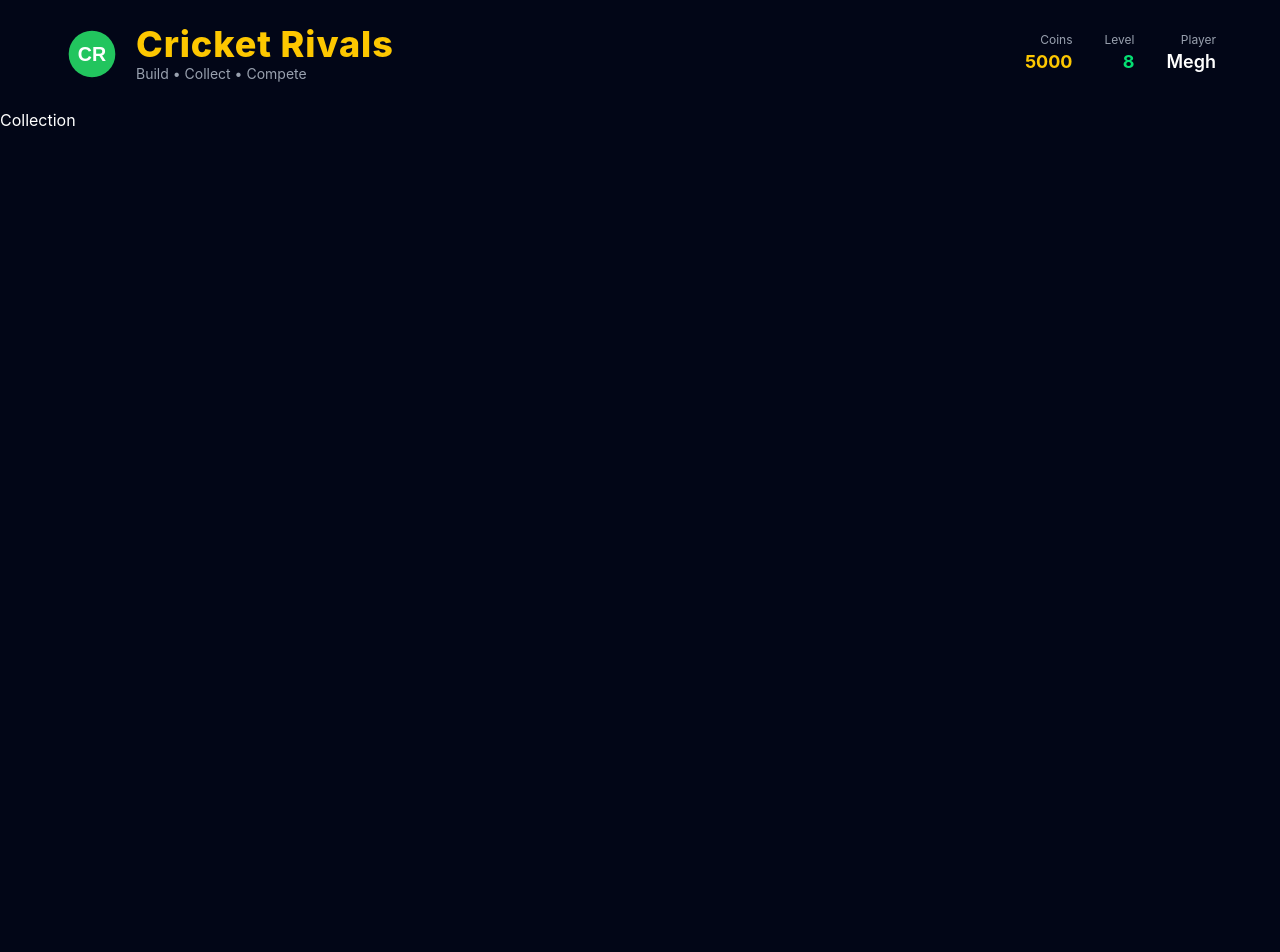
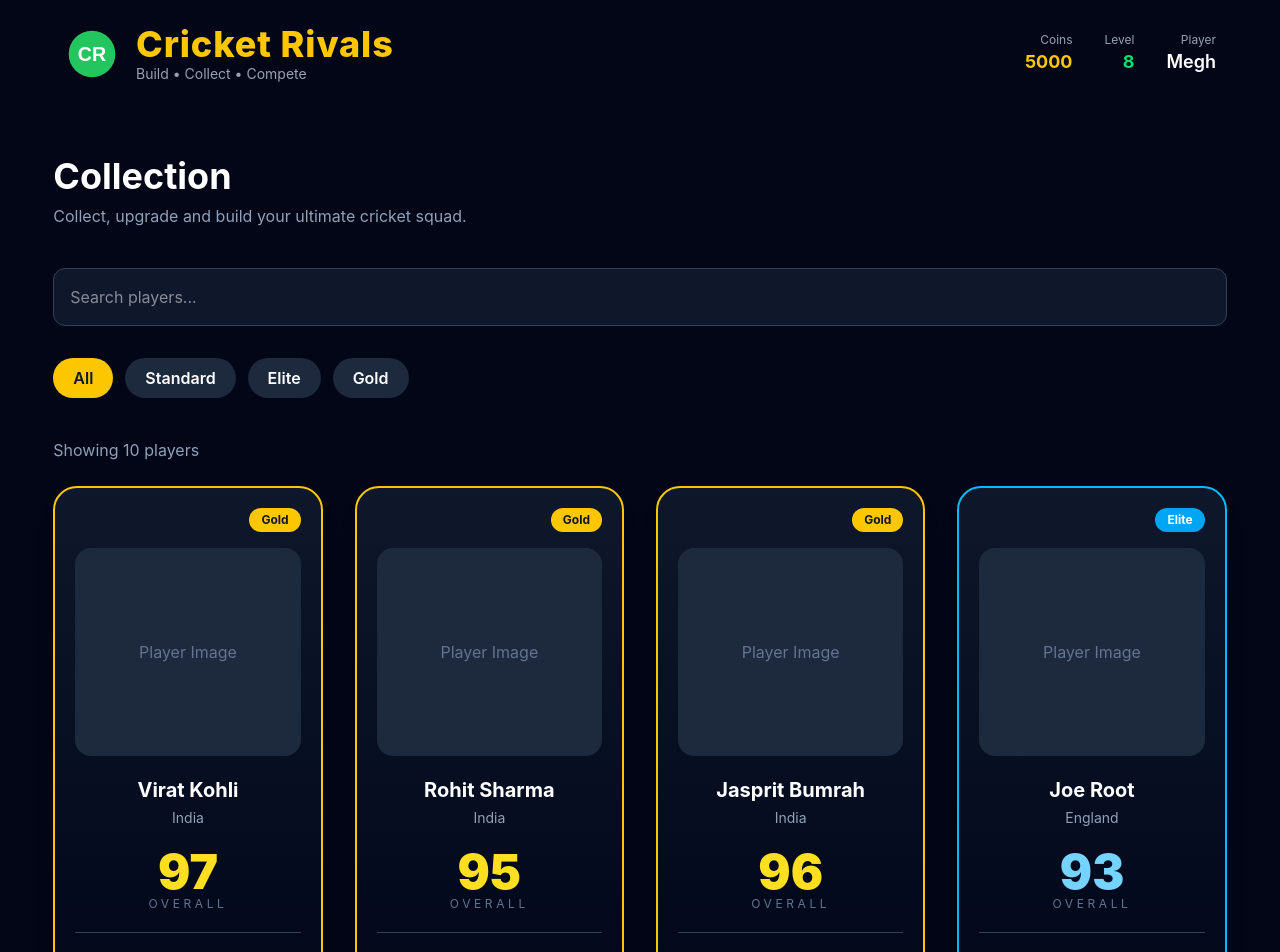
Before and after one commit to meghdesai3003/cricket-rivals, a React (Vite) app in the folder client/: page /collection in a window 1280 px wide. Shown: the top 952 px of the page. Before the commit the page ends 800 px from the top, so only its background shows below. Built offline with nearby package versions, Linux system fonts and the light colour scheme.

Commit message:
feat: added the searchable player collection with rarity filter

```diff
--- /dev/null
+++ b/client/src/components/PlayerCard.tsx
@@ -0,0 +1,115 @@
+import type { Player } from "../types/Player";
+
+interface PlayerCardProps {
+  player: Player;
+}
+
+function PlayerCard({ player }: PlayerCardProps) {
+  const rarityStyles = {
+    Standard: {
+      border: "border-slate-500",
+      badge: "bg-slate-600 text-white",
+      overall: "text-slate-300",
+    },
+    Elite: {
+      border: "border-sky-400",
+      badge: "bg-sky-500 text-white",
+      overall: "text-sky-300",
+    },
+    Gold: {
+      border: "border-yellow-400",
+      badge: "bg-yellow-400 text-slate-900",
+      overall: "text-yellow-300",
+    },
+  };
+
+  const style = rarityStyles[player.rarity];
+
+  return (
+    <div
+      className={`
+        group
+        rounded-3xl
+        border-2
+        ${style.border}
+        bg-gradient-to-b
+        from-slate-900
+        to-slate-950
+        p-5
+        shadow-xl
+        transition-all
+        duration-300
+        hover:-translate-y-2
+        hover:scale-[1.03]
+        hover:shadow-2xl
+      `}
+    >
+      {/* Rarity Badge */}
+      <div className="flex justify-end">
+        <span
+          className={`
+            rounded-full
+            px-3
+            py-1
+            text-xs
+            font-bold
+            ${style.badge}
+          `}
+        >
+          {player.rarity}
+        </span>
+      </div>
+
+      {/* Player Image Placeholder */}
+      <div className="mt-4 flex h-52 items-center justify-center rounded-2xl bg-slate-800">
+        <span className="text-slate-500">
+          Player Image
+        </span>
+      </div>
+
+      {/* Name */}
+      <h2 className="mt-5 text-center text-xl font-bold text-white">
+        {player.name}
+      </h2>
+
+      {/* Country */}
+      <p className="mt-1 text-center text-sm text-slate-400">
+        {player.country}
+      </p>
+
+      {/* Overall */}
+      <div className="mt-5 text-center">
+        <p className={`text-5xl font-black ${style.overall}`}>
+          {player.overall}
+        </p>
+
+        <p className="text-xs tracking-[0.3em] text-slate-500">
+          OVERALL
+        </p>
+      </div>
+
+      {/* Divider */}
+      <div className="my-5 border-t border-slate-700"></div>
+
+      {/* Stats */}
+      <div className="space-y-3 text-sm">
+        <div className="flex justify-between">
+          <span className="text-slate-400">Batting</span>
+          <span className="font-bold">{player.batting}</span>
+        </div>
+
+        <div className="flex justify-between">
+          <span className="text-slate-400">Bowling</span>
+          <span className="font-bold">{player.bowling}</span>
+        </div>
+
+        <div className="flex justify-between">
+          <span className="text-slate-400">Fielding</span>
+          <span className="font-bold">{player.fielding}</span>
+        </div>
+      </div>
+    </div>
+  );
+}
+
+export default PlayerCard;
--- /dev/null
+++ b/client/src/data/players.ts
@@ -0,0 +1,114 @@
+import type { Player } from "../types/Player";
+
+export const players: Player[] = [
+  {
+    id: 1,
+    name: "Virat Kohli",
+    country: "India",
+    batting: 98,
+    bowling: 20,
+    fielding: 94,
+    overall: 97,
+    rarity: "Gold",
+    image: "",
+  },
+  {
+    id: 2,
+    name: "Rohit Sharma",
+    country: "India",
+    batting: 96,
+    bowling: 18,
+    fielding: 88,
+    overall: 95,
+    rarity: "Gold",
+    image: "",
+  },
+  {
+    id: 3,
+    name: "Jasprit Bumrah",
+    country: "India",
+    batting: 28,
+    bowling: 99,
+    fielding: 91,
+    overall: 96,
+    rarity: "Gold",
+    image: "",
+  },
+  {
+    id: 4,
+    name: "Joe Root",
+    country: "England",
+    batting: 94,
+    bowling: 40,
+    fielding: 89,
+    overall: 93,
+    rarity: "Elite",
+    image: "",
+  },
+  {
+    id: 5,
+    name: "Pat Cummins",
+    country: "Australia",
+    batting: 52,
+    bowling: 95,
+    fielding: 90,
+    overall: 93,
+    rarity: "Elite",
+    image: "",
+  },
+  {
+    id: 6,
+    name: "Kane Williamson",
+    country: "New Zealand",
+    batting: 95,
+    bowling: 32,
+    fielding: 90,
+    overall: 94,
+    rarity: "Elite",
+    image: "",
+  },
+  {
+    id: 7,
+    name: "KL Rahul",
+    country: "India",
+    batting: 94,
+    bowling: 18,
+    fielding: 87,
+    overall: 92,
+    rarity: "Elite",
+    image: "",
+  },
+  {
+    id: 8,
+    name: "Rashid Khan",
+    country: "Afghanistan",
+    batting: 58,
+    bowling: 96,
+    fielding: 92,
+    overall: 93,
+    rarity: "Elite",
+    image: "",
+  },
+  {
+    id: 9,
+    name: "Travis Head",
+    country: "Australia",
+    batting: 91,
+    bowling: 35,
+    fielding: 86,
+    overall: 89,
+    rarity: "Standard",
+    image: "",
+  },
+  {
+    id: 10,
+    name: "Shubman Gill",
+    country: "India",
+    batting: 92,
+    bowling: 15,
+    fielding: 84,
+    overall: 90,
+    rarity: "Standard",
+    image: "",
+  },
+];
--- a/client/src/pages/Collection.tsx
+++ b/client/src/pages/Collection.tsx
@@ -1,8 +1,111 @@
+import { useState } from "react";
+import PlayerCard from "../components/PlayerCard";
+import { players } from "../data/players";
+
 function Collection() {
+  const [search, setSearch] = useState("");
+  const [selectedRarity, setSelectedRarity] = useState("All");
+
+  const filteredPlayers = players.filter((player) => {
+    const matchesSearch = player.name
+      .toLowerCase()
+      .includes(search.toLowerCase());
+
+    const matchesRarity =
+      selectedRarity === "All" ||
+      player.rarity === selectedRarity;
+
+    return matchesSearch && matchesRarity;
+  });
+
+  const filterButton = (
+    rarity: string,
+    activeColor: string
+  ) => (
+    <button
+      onClick={() => setSelectedRarity(rarity)}
+      className={`rounded-full px-5 py-2 font-semibold transition-all duration-300 ${
+        selectedRarity === rarity
+          ? `${activeColor} text-slate-900`
+          : "bg-slate-800 text-white hover:bg-slate-700"
+      }`}
+    >
+      {rarity}
+    </button>
+  );
+
   return (
-    <div>
-      <h1>Collection</h1>
-    </div>
+    <main className="mx-auto min-h-screen w-11/12 max-w-7xl py-12">
+
+      {/* Heading */}
+      <div className="mb-10">
+        <h1 className="text-4xl font-bold text-white">
+          Collection
+        </h1>
+
+        <p className="mt-2 text-slate-400">
+          Collect, upgrade and build your ultimate cricket squad.
+        </p>
+      </div>
+
+      {/* Search */}
+      <div className="mb-8">
+        <input
+          type="text"
+          placeholder="Search players..."
+          value={search}
+          onChange={(e) => setSearch(e.target.value)}
+          className="
+            w-full
+            rounded-xl
+            border
+            border-slate-700
+            bg-slate-900
+            p-4
+            text-white
+            outline-none
+            transition
+            focus:border-yellow-400
+          "
+        />
+      </div>
+
+      {/* Filters */}
+      <div className="mb-10 flex flex-wrap gap-3">
+        {filterButton("All", "bg-yellow-400")}
+        {filterButton("Standard", "bg-slate-400")}
+        {filterButton("Elite", "bg-sky-400")}
+        {filterButton("Gold", "bg-yellow-400")}
+      </div>
+
+      {/* Results */}
+      <p className="mb-6 text-slate-400">
+        Showing {filteredPlayers.length} player
+        {filteredPlayers.length !== 1 ? "s" : ""}
+      </p>
+
+      {/* Grid */}
+      <div className="grid gap-8 sm:grid-cols-2 lg:grid-cols-3 xl:grid-cols-4">
+        {filteredPlayers.length > 0 ? (
+          filteredPlayers.map((player) => (
+            <PlayerCard
+              key={player.id}
+              player={player}
+            />
+          ))
+        ) : (
+          <div className="col-span-full py-20 text-center">
+            <h2 className="text-2xl font-bold text-white">
+              No players found
+            </h2>
+
+            <p className="mt-3 text-slate-400">
+              Try another search or filter.
+            </p>
+          </div>
+        )}
+      </div>
+    </main>
   );
 }
 
--- /dev/null
+++ b/client/src/types/Player.ts
@@ -0,0 +1,14 @@
+export interface Player {
+  id: number;
+  name: string;
+  country: string;
+
+  batting: number;
+  bowling: number;
+  fielding: number;
+  overall: number;
+
+  rarity: "Standard" | "Elite" | "Gold";
+
+  image: string;
+}
```
